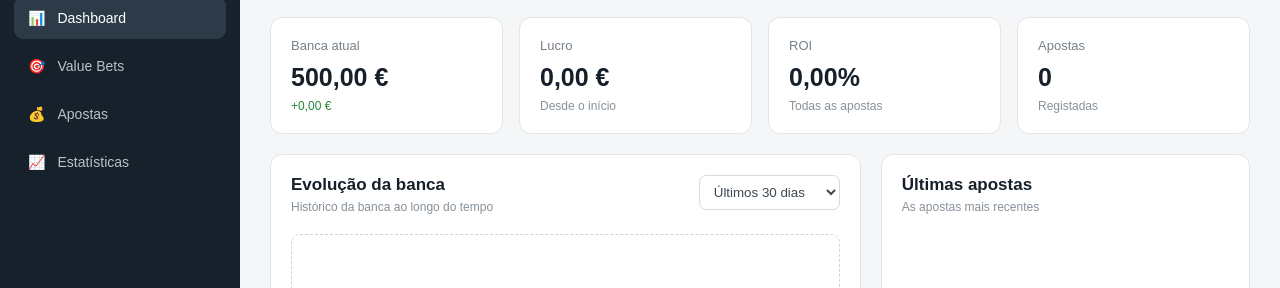
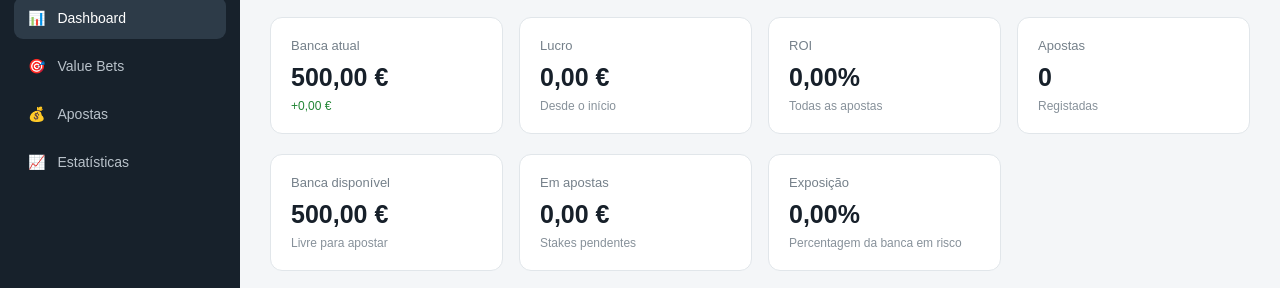
Before and after one commit to Jekto16/FootballBettingApp, an Electron app: page src/index.html in a window 1280 px wide. Shown: the part 113-401 px from the top of the page. Drawn offline with Linux system fonts and the light colour scheme.

Commit message:
Implementa gestão de banca e exposição

```diff
--- a/src/index.html
+++ b/src/index.html
@@ -216,6 +216,57 @@
 
                 </div>
 
+
+            </section>
+
+            <section class="cards bankroll-details">
+
+                <div class="card">
+                    <div class="card-label">Banca disponível</div>
+
+                    <div
+                        class="card-value"
+                        data-available-bankroll
+                    >
+                        500,00 €
+                    </div>
+
+                    <div class="card-sub">
+                        Livre para apostar
+                    </div>
+                </div>
+
+
+                <div class="card">
+                    <div class="card-label">Em apostas</div>
+
+                    <div
+                        class="card-value"
+                        data-pending-stake
+                    >
+                        0,00 €
+                    </div>
+
+                    <div class="card-sub">
+                        Stakes pendentes
+                    </div>
+                </div>
+
+
+                <div class="card">
+                    <div class="card-label">Exposição</div>
+
+                    <div
+                        class="card-value"
+                        data-exposure
+                    >
+                        0,00%
+                    </div>
+
+                    <div class="card-sub">
+                        Percentagem da banca em risco
+                    </div>
+                </div>
 
             </section>
 
--- a/src/js/app.js
+++ b/src/js/app.js
@@ -20,11 +20,18 @@ function updateDashboard() {
 
     const bankrollData = Bankroll.get();
 
-    const bets = typeof Bets !== 'undefined'
+    const bets =
+        typeof Bets !== 'undefined'
             ? Bets.getAll()
             : [];
 
-    const totalProfit = bets.reduce((total, bet) => {
+
+    /* =========================
+       LUCRO REALIZADO
+    ========================== */
+
+    const totalProfit = bets.reduce(
+        (total, bet) => {
 
             if (
                 bet.status === 'won' ||
@@ -35,9 +42,17 @@ function updateDashboard() {
 
             return total;
 
-    }, 0);
+        },
+        0
+    );
 
-    const totalStake = bets.reduce((total, bet) => {
+
+    /* =========================
+       STAKE RESOLVIDA
+    ========================== */
+
+    const totalStake = bets.reduce(
+        (total, bet) => {
 
             if (
                 bet.status === 'won' ||
@@ -48,42 +63,196 @@ function updateDashboard() {
 
             return total;
 
-    }, 0);
+        },
+        0
+    );
 
-    const roi = totalStake > 0
+
+    /* =========================
+       STAKE PENDENTE
+    ========================== */
+
+    const pendingStake = bets.reduce(
+        (total, bet) => {
+
+            if (bet.status === 'pending') {
+                return total + Number(bet.stake || 0);
+            }
+
+            return total;
+
+        },
+        0
+    );
+
+
+    /* =========================
+       ROI
+    ========================== */
+
+    const roi =
+        totalStake > 0
             ? (totalProfit / totalStake) * 100
             : 0;
 
+
+    /* =========================
+       BANCA TOTAL
+    ========================== */
+
     const currentBankroll =
-        Number(bankrollData.initialBankroll) + totalProfit;
+        Number(bankrollData.initialBankroll) +
+        totalProfit;
+
+
+    /* =========================
+       BANCA DISPONÍVEL
+    ========================== */
+
+    const availableBankroll =
+        currentBankroll -
+        pendingStake;
+
+
+    /* =========================
+       EXPOSIÇÃO
+    ========================== */
+
+    const exposure =
+        currentBankroll > 0
+            ? (pendingStake / currentBankroll) * 100
+            : 0;
+
+
+    /* =========================
+       BANCA TOTAL
+    ========================== */
 
     const bankrollElements =
-        document.querySelectorAll('[data-bankroll]');
+        document.querySelectorAll(
+            '[data-bankroll]'
+        );
+
 
     bankrollElements.forEach(element => {
-        element.textContent = formatMoney(currentBankroll);
+
+        element.textContent =
+            formatMoney(currentBankroll);
+
     });
 
+
+    /* =========================
+       BANCA DISPONÍVEL
+    ========================== */
+
+    const availableElement =
+        document.querySelector(
+            '[data-available-bankroll]'
+        );
+
+
+    if (availableElement) {
+
+        availableElement.textContent =
+            formatMoney(availableBankroll);
+
+    }
+
+
+    /* =========================
+       EM APOSTAS
+    ========================== */
+
+    const pendingStakeElement =
+        document.querySelector(
+            '[data-pending-stake]'
+        );
+
+
+    if (pendingStakeElement) {
+
+        pendingStakeElement.textContent =
+            formatMoney(pendingStake);
+
+    }
+
+
+    /* =========================
+       EXPOSIÇÃO
+    ========================== */
+
+    const exposureElement =
+        document.querySelector(
+            '[data-exposure]'
+        );
+
+
+    if (exposureElement) {
+
+        exposureElement.textContent =
+            formatPercent(exposure);
+
+    }
+
+
+    /* =========================
+       LUCRO
+    ========================== */
+
     const profitElement =
-        document.querySelector('[data-profit]');
+        document.querySelector(
+            '[data-profit]'
+        );
+
 
     if (profitElement) {
-        profitElement.textContent = formatMoney(totalProfit);
+
+        profitElement.textContent =
+            formatMoney(totalProfit);
+
     }
 
+
+    /* =========================
+       ROI
+    ========================== */
+
     const roiElement =
-        document.querySelector('[data-roi]');
+        document.querySelector(
+            '[data-roi]'
+        );
+
 
     if (roiElement) {
-        roiElement.textContent = formatPercent(roi);
+
+        roiElement.textContent =
+            formatPercent(roi);
+
     }
 
+
+    /* =========================
+       NÚMERO DE APOSTAS
+    ========================== */
+
     const betsElement =
-        document.querySelector('[data-bets]');
+        document.querySelector(
+            '[data-bets]'
+        );
+
 
     if (betsElement) {
-        betsElement.textContent = bets.length;
+
+        betsElement.textContent =
+            bets.length;
+
     }
+
+
+    /* =========================
+       ÚLTIMAS APOSTAS
+    ========================== */
 
     renderDashboardBets(bets);
 }
```
Lines whose indentation alone changed are shown as unchanged.
